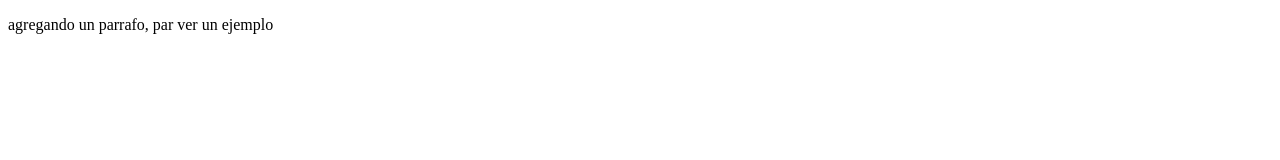
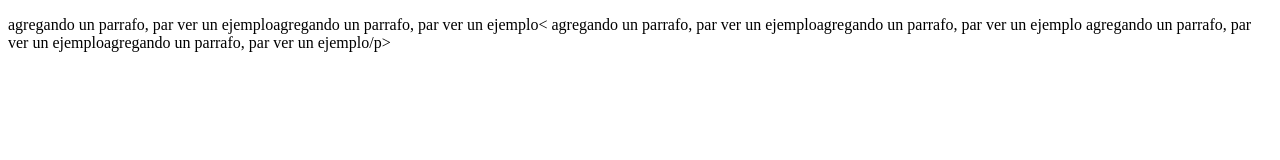
Before and after one commit to esanchezma/miPrimerRepositorio, a plain HTML site: page index.html in a window 1280 px wide. Drawn offline with Linux system fonts and the light colour scheme.

```diff
--- a/index.html
+++ b/index.html
@@ -7,7 +7,9 @@
     <title>git / github</title>
 </head>
 <body>
-   <p>agregando un parrafo, par ver un ejemplo</p>
+   <p>agregando un parrafo, par ver un ejemploagregando un parrafo, par ver un ejemplo<
+    agregando un parrafo, par ver un ejemploagregando un parrafo, par ver un ejemplo
+    agregando un parrafo, par ver un ejemploagregando un parrafo, par ver un ejemplo/p>
 
 </body>
 </html>
```
